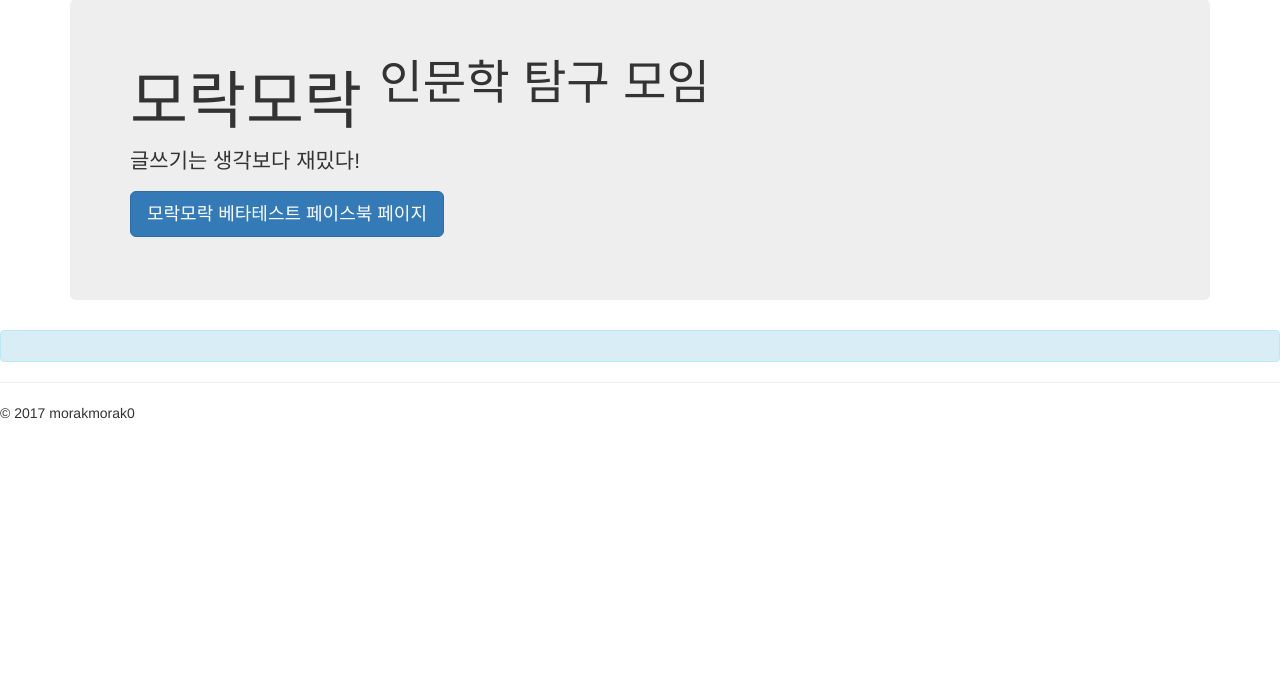
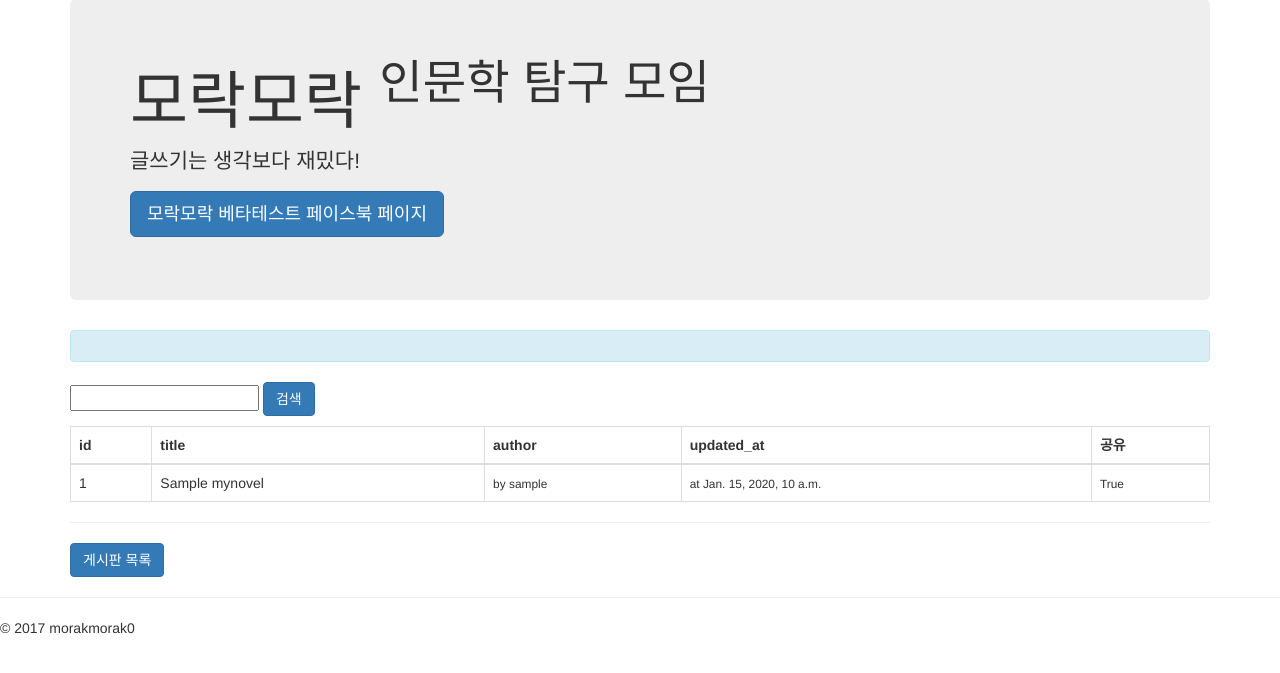
Before and after one commit to AnDonghyun/MorakMorak, a Django app: page /hub/sharednovel/ in a window 1280 px wide. Shown: the part 73-746 px from the top of the page. Run offline with Django 3.2, Linux system fonts and the light colour scheme; tables that the repository leaves empty hold one stand-in row (values such as "Sample post"); some libraries are stand-ins or nearby versions.

Commit message:
hub/mynovel.html, sharednovel.html 글목록 보이게끔 추가

```diff
--- a/hub/templates/hub/sharednovel.html
+++ b/hub/templates/hub/sharednovel.html
@@ -8,11 +8,53 @@
     <input type="submit" value="검색" class="btn btn-primary" />
 </form>
 -->
+<div class="container">
+    <div class ="row">
+        <div class="col-sm-12">
+            <div class="alert alert-info">
 
-<div class ="row">
-    <div class="col-sm-12">
-        <div class="alert alert-info">
+            </div>
 
+
+
+            <p>
+                <form action = "" method="get">
+                    <input type="text" name="q" value="{{ q }}" />
+                    <input type="submit" value="검색" class="btn btn-primary"/>
+                </form>
+            </p>
+
+            <table class="table table-hover table-bordered">
+                <thead>
+                    <tr>
+                        <th>id</th>
+                        <th>title</th>
+                        <th>author</th>
+                        <th>updated_at</th>
+                        <th>공유</th>
+                    </tr>
+                </thead>
+                <tbody>
+                    {% for post in novel_list %}
+                    <tr>
+                        {% if post.is_shared %}
+                            <td>{{ post.id }}</td>
+                            <td>
+                                {{ post.title }}
+                            </a></td>
+
+                            <td><small>by {{ post.author }}</small></td>
+                            <td><small>at {{ post.updated_at }}</small></td>
+                            <td><small>{{ post.is_shared }}</small></td>
+                        </tr>
+                        {% endif %}
+                    {% endfor %}
+                </tbody>
+            </table>
+            <hr/>
+            <a href="{% url "hub:hub_list" %}" class="btn btn-primary">게시판 목록</a>
         </div>
+    </div>
+</div>
 
 {% endblock %}
```
Also changed, not shown: hub/templates/hub/mynovel.html (+43 -3 lines).
